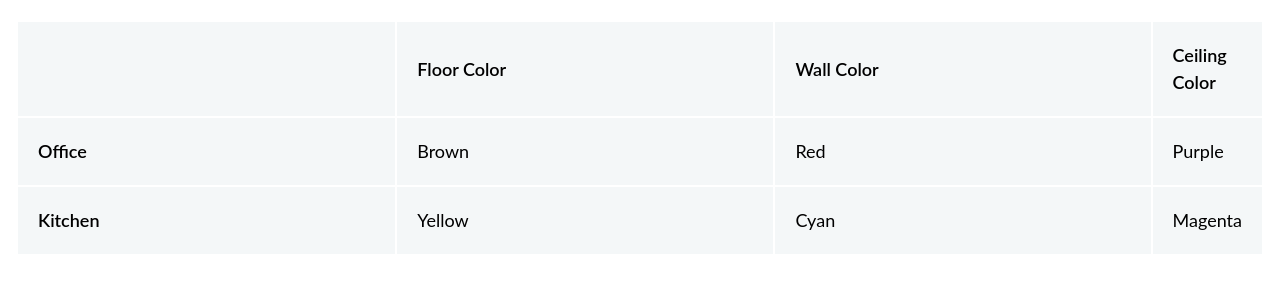
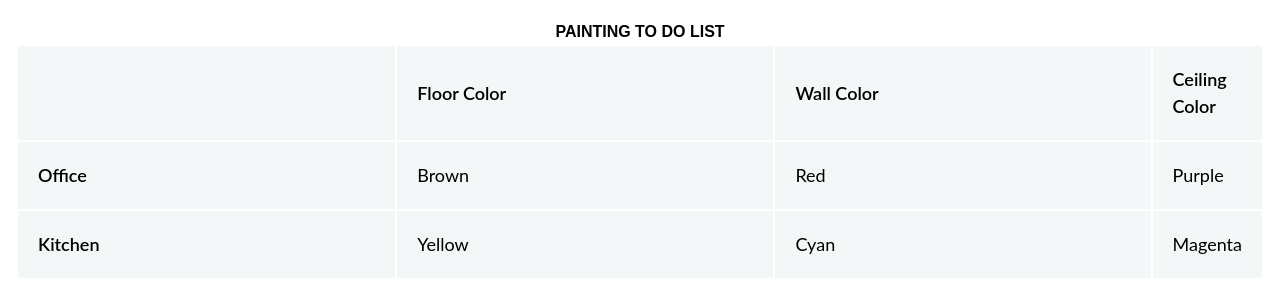
Before and after one commit to Jibberno/hw6-rep, a plain HTML site: page index.html in a window 1280 px wide. Drawn offline with Linux system fonts and the light colour scheme.

Commit message:
Addec caption to table

```diff
--- a/index.html
+++ b/index.html
@@ -5,6 +5,9 @@
   </head>
   <body>
    <table>
+    <caption>
+      Painting To Do List
+    </caption>
     <tr>
       <th></th>
       <th scope="col">Floor Color</th>
```
